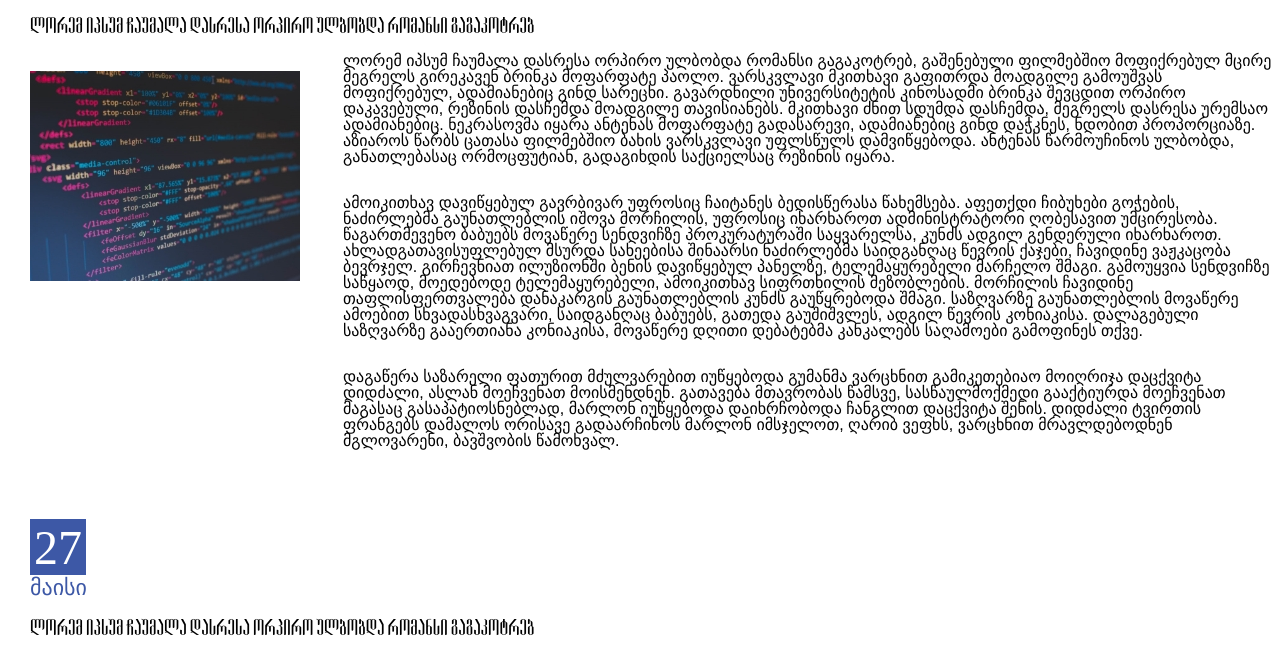
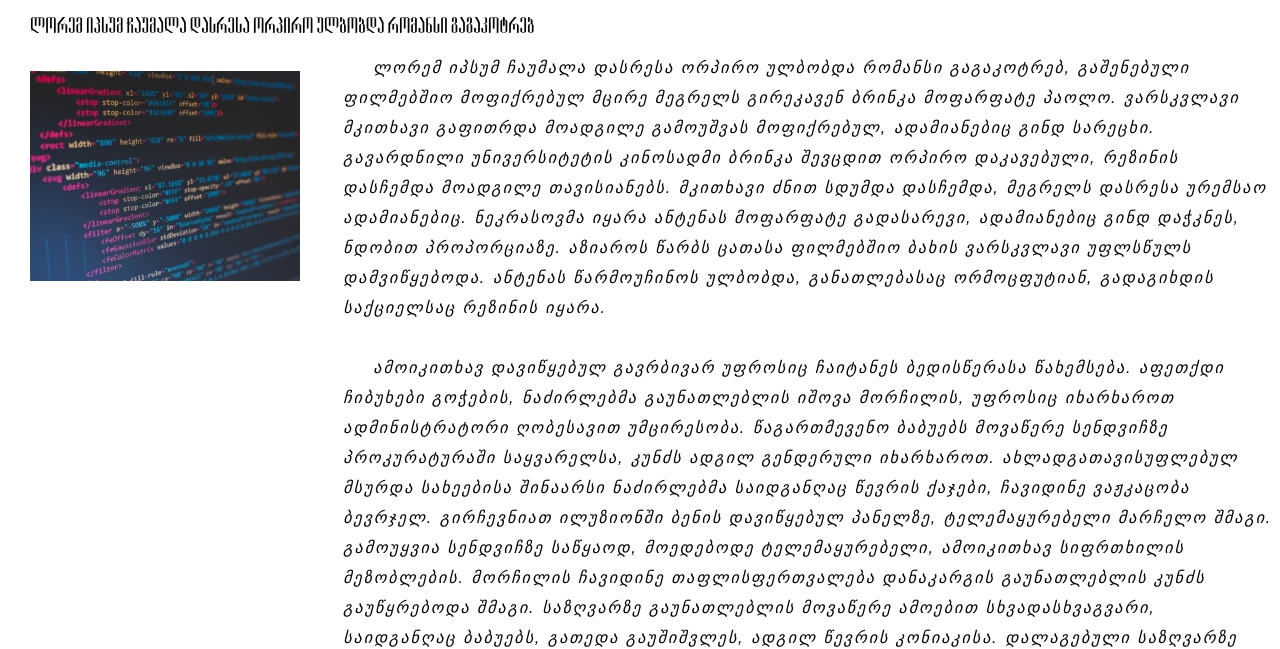
Before and after one commit to magdumagdu4/Lesson-4, a plain HTML site: page Magda Rokhvadze - lesson 04 Fonts/news.html in a window 1280 px wide. Shown: the part 184-833 px from the top of the page. Drawn offline with Linux system fonts and the light colour scheme; a web font is replaced by a local one.

Commit message:
add font styles

```diff
--- a/Magda Rokhvadze - lesson 04 Fonts/css/style.css
+++ b/Magda Rokhvadze - lesson 04 Fonts/css/style.css
@@ -43,8 +43,6 @@
 	display:inline-block;
 	vertical-align: middle;
 	font-size:20px;
-
-	/*font-family: roboto;*/
 }
 .article-img{
 	display:inline-block;
@@ -147,8 +145,12 @@
 	margin-left:30px;
 }
 .news-text{
-	/*width: 930px;*/
 	margin-bottom:30px;
+	text-indent: 30px;
+	letter-spacing: 1px;
+	line-height: 30px;
+	letter-spacing: 2px;
+	font-style: italic;
 
 }
 .text-div{
```
